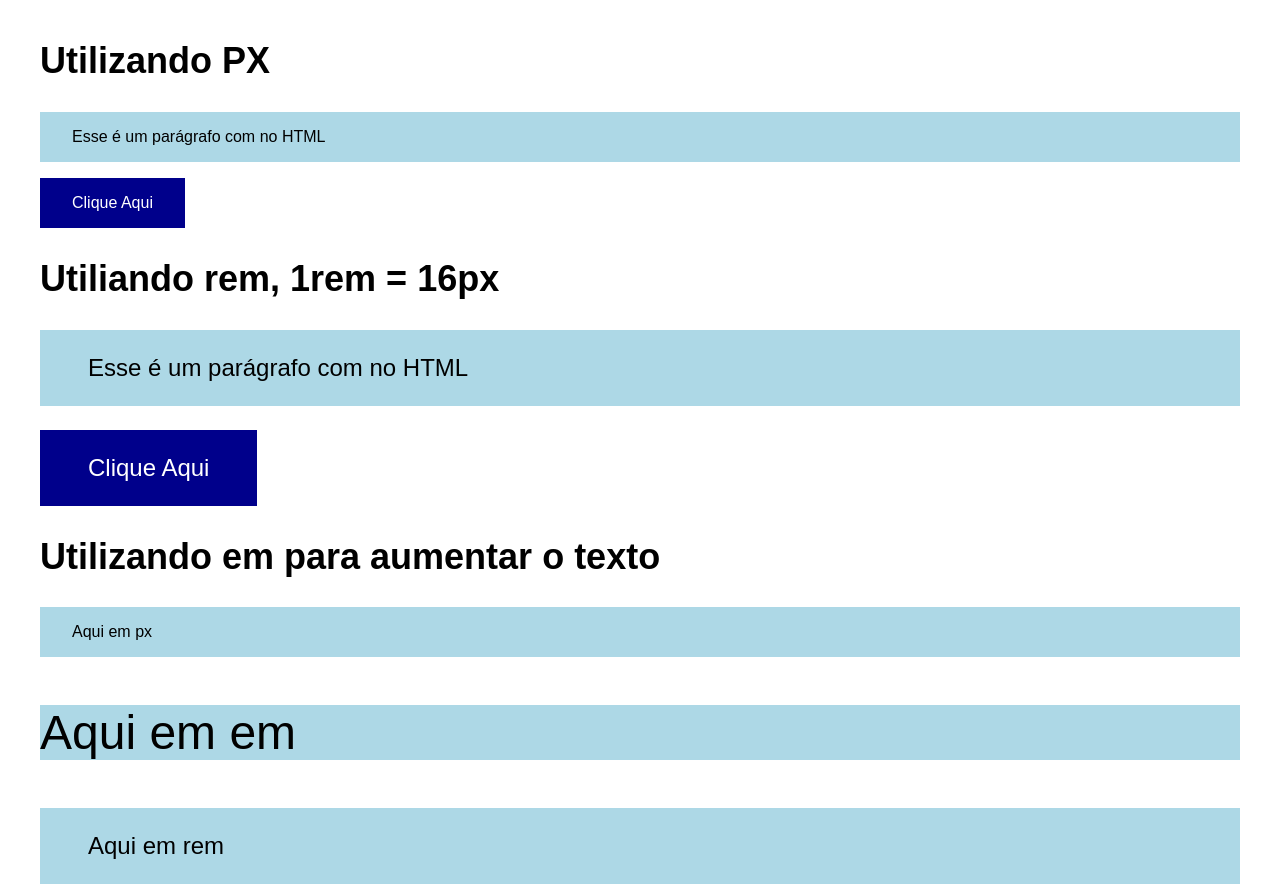
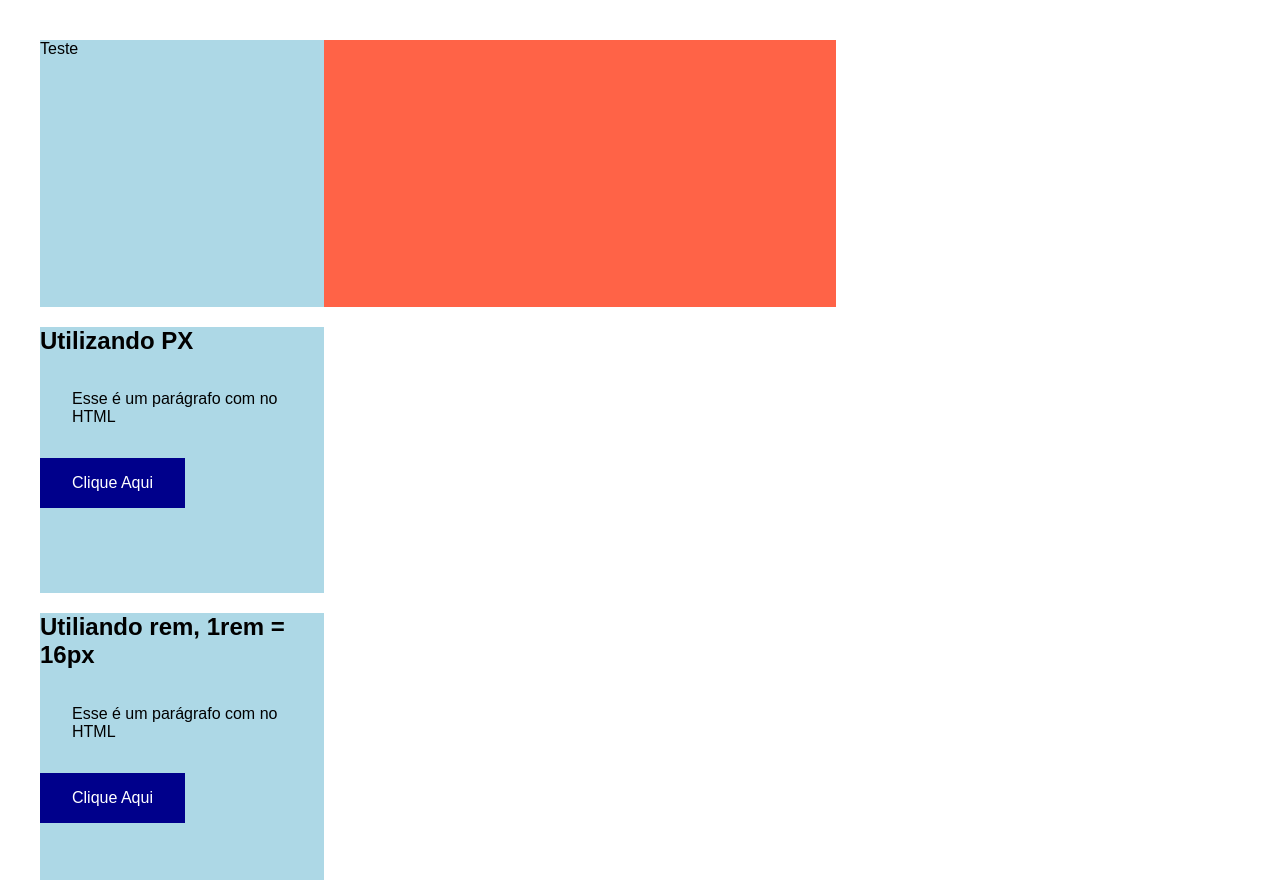
Before and after one commit to GabryelBoeira/html_css_fundamentos, a plain HTML site: page css.propriedades/unidades/index.html in a window 1280 px wide. Shown: the top 887 px of the page. Drawn offline with Linux system fonts and the light colour scheme.

Commit message:
utilizando vh para heigth e vw para width para poder definir o tamanho a tag que tem o estilo alterado

```diff
--- a/css.propriedades/unidades/index.html
+++ b/css.propriedades/unidades/index.html
@@ -5,10 +5,17 @@
   <meta charset="UTF-8">
   <meta name="viewport" content="width=device-width, initial-scale=1.0">
   <link rel="stylesheet" href="style.css">
-  <title>Document</title>
+  <title>Trabalhando com unidades</title>
 </head>
 
 <body>
+
+  <section>
+    <div>
+      <span>Teste</span>
+    </div>
+  </section>
+
   <div>
     <h2>Utilizando <strong>PX</strong></h2>
     <p class="px">Esse é um parágrafo com no HTML</p>
--- a/css.propriedades/unidades/style.css
+++ b/css.propriedades/unidades/style.css
@@ -1,6 +1,17 @@
 body {
   font-family: Arial;
   margin: 40px;
+}
+
+section {
+  width: calc(70vw - 100px);
+  background: tomato;
+}
+
+div {
+  background: lightblue;
+  width: calc(30vw - 100px);
+  height: calc(100vh / 3);
 }
 
 .px {
@@ -14,7 +25,7 @@ body {
 }
 
 html {
-  font-size: 150%;
+  font-size: 100%;
 }
 
 p {
```
